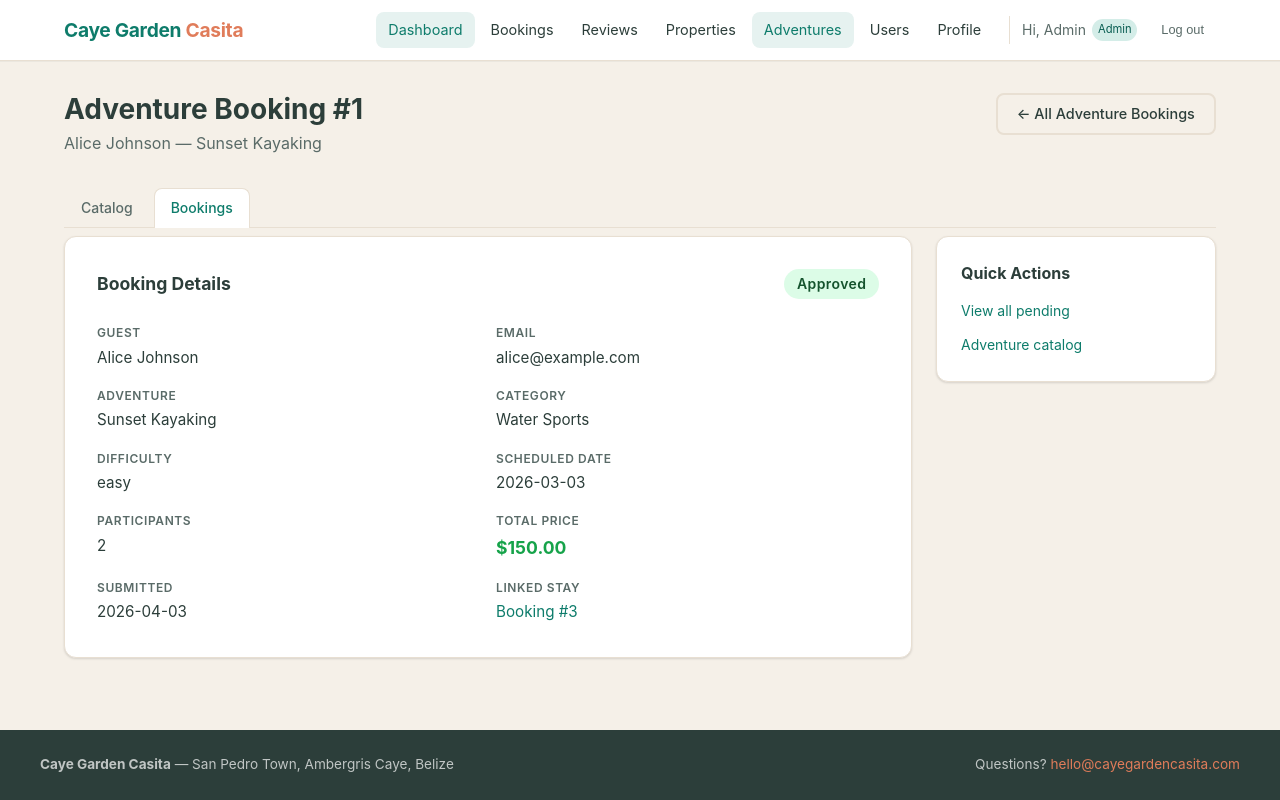
After one commit to nm90/booking-site-mar17, a Flask app: page /admin/adventure-bookings/1 in a window 1280 px wide. The commit adds this page. Run offline with Flask 3, Linux system fonts and the light colour scheme; the visitor is signed in with stand-in values (Sample User, id 1); data comes from the database, SQL or seed files in the repository; parts of the project's set-up code (start-up, migrations or seed data) failed here and were passed over; some libraries are stand-ins or nearby versions.

Commit message:
feat(admin): add detail view and navigation for adventure bookings (#48)
Add a dedicated detail page for adventure bookings with admin notes
support, sub-navigation tabs between catalog and bookings, and linked
list rows — matching the existing stay booking detail pattern.

Co-Authored-By: Claude Opus 4.6 <noreply@anthropic.com>

```diff
--- a/backend/app.py
+++ b/backend/app.py
@@ -235,6 +235,7 @@ CREATE TABLE adventure_bookings_new (
     status TEXT NOT NULL DEFAULT 'pending'
         CHECK (status IN ('pending', 'approved', 'rejected', 'cancelled')),
     special_requests TEXT,
+    admin_notes TEXT,
     total_price REAL NOT NULL DEFAULT 0 CHECK (total_price >= 0),
     created_at DATETIME DEFAULT CURRENT_TIMESTAMP,
     updated_at DATETIME DEFAULT CURRENT_TIMESTAMP,
@@ -249,7 +250,7 @@ CREATE TABLE adventure_bookings_new (
 
 _ADV_BOOKINGS_COPY_COLS = (
     "id, user_id, adventure_id, booking_id, scheduled_date, participants, status, "
-    "special_requests, total_price, created_at, updated_at"
+    "special_requests, admin_notes, total_price, created_at, updated_at"
 )
 
 
@@ -333,6 +334,7 @@ def init_database():
                 "ALTER TABLE users ADD COLUMN email_verification_token TEXT",
                 "ALTER TABLE users ADD COLUMN email_verification_expires DATETIME",
                 "ALTER TABLE users ADD COLUMN email_verified INTEGER NOT NULL DEFAULT 1",
+                "ALTER TABLE adventure_bookings ADD COLUMN admin_notes TEXT",
             ]:
                 try:
                     conn.execute(migration)
--- a/backend/controllers/admin_controller.py
+++ b/backend/controllers/admin_controller.py
@@ -23,6 +23,7 @@ Routes:
     POST /admin/adventures/<id>           - Update adventure
     POST /admin/adventures/<id>/deactivate - Deactivate adventure
     GET  /admin/adventure-bookings        - Adventure bookings
+    GET  /admin/adventure-bookings/<id> - View adventure booking
     POST /admin/adventure-bookings/<id>/approve - Approve adventure booking
     POST /admin/adventure-bookings/<id>/reject  - Reject adventure booking
     GET  /admin/users                     - Manage users
@@ -333,31 +334,50 @@ def adventure_bookings_index():
     return render_template('admin/adventure_bookings.html', bookings=bookings, current_status=status)
 
 
+@admin_bp.route('/adventure-bookings/<int:ab_id>')
+@admin_required
+def adventure_bookings_show(ab_id):
+    """View a single adventure booking's full details."""
+    booking = AdventureBooking.get_by_id(ab_id, include_relations=True)
+    if not booking:
+        flash('Adventure booking not found.', 'error')
+        return redirect(url_for('admin.adventure_bookings_index'))
+    return render_template('admin/adventure_booking_detail.html', booking=booking)
+
+
 @admin_bp.route('/adventure-bookings/<int:ab_id>/approve', methods=['POST'])
 @admin_required
 def adventure_bookings_approve(ab_id):
     """Approve an adventure booking."""
+    admin_notes = request.form.get('admin_notes', '').strip() or None
     try:
-        ab = AdventureBooking.update_status(ab_id, 'approved')
+        ab = AdventureBooking.update_status(ab_id, 'approved', admin_notes)
         if not ab:
             flash('Adventure booking not found.', 'error')
         else:
             flash('Adventure booking approved.', 'success')
     except ValueError as e:
         flash(str(e), 'error')
-    return redirect(url_for('admin.adventure_bookings_index'))
+    return redirect(url_for('admin.adventure_bookings_show', ab_id=ab_id))
 
 
 @admin_bp.route('/adventure-bookings/<int:ab_id>/reject', methods=['POST'])
 @admin_required
 def adventure_bookings_reject(ab_id):
     """Reject an adventure booking."""
-    ab = AdventureBooking.update_status(ab_id, 'rejected')
-    if not ab:
-        flash('Adventure booking not found.', 'error')
-    else:
-        flash('Adventure booking rejected.', 'success')
-    return redirect(url_for('admin.adventure_bookings_index'))
+    admin_notes = request.form.get('admin_notes', '').strip() or None
+    if not admin_notes:
+        flash('A reason is required when rejecting an adventure booking.', 'error')
+        return redirect(url_for('admin.adventure_bookings_show', ab_id=ab_id))
+    try:
+        ab = AdventureBooking.update_status(ab_id, 'rejected', admin_notes)
+        if not ab:
+            flash('Adventure booking not found.', 'error')
+        else:
+            flash('Adventure booking rejected.', 'success')
+    except ValueError as e:
+        flash(str(e), 'error')
+    return redirect(url_for('admin.adventure_bookings_show', ab_id=ab_id))
 
 
 # ============================================================================
--- a/backend/database/schema.sql
+++ b/backend/database/schema.sql
@@ -135,6 +135,7 @@ CREATE TABLE IF NOT EXISTS adventure_bookings (
     status TEXT NOT NULL DEFAULT 'pending'
         CHECK (status IN ('pending', 'approved', 'rejected', 'cancelled')),
     special_requests TEXT,
+    admin_notes TEXT,
     total_price REAL NOT NULL DEFAULT 0 CHECK (total_price >= 0),
     created_at DATETIME DEFAULT CURRENT_TIMESTAMP,
     updated_at DATETIME DEFAULT CURRENT_TIMESTAMP,
--- a/backend/models/adventure.py
+++ b/backend/models/adventure.py
@@ -405,7 +405,7 @@ class AdventureBooking:
         return bookings
 
     @staticmethod
-    def update_status(ab_id: int, status: str) -> Optional[Dict]:
+    def update_status(ab_id: int, status: str, admin_notes: str = None) -> Optional[Dict]:
         """Update adventure booking status (admin action)."""
         if status not in AdventureBooking.VALID_STATUSES:
             raise ValueError(f"Status must be one of {AdventureBooking.VALID_STATUSES}")
@@ -437,13 +437,13 @@ class AdventureBooking:
                         "Cannot approve: maximum participants for this date would be exceeded."
                     )
                 execute_query(
-                    "UPDATE adventure_bookings SET status=?, updated_at=CURRENT_TIMESTAMP WHERE id=?",
-                    (status, ab_id), commit=True
+                    "UPDATE adventure_bookings SET status=?, admin_notes=?, updated_at=CURRENT_TIMESTAMP WHERE id=?",
+                    (status, admin_notes, ab_id), commit=True
                 )
             return AdventureBooking.get_by_id(ab_id, include_relations=True)
 
         execute_query(
-            "UPDATE adventure_bookings SET status=?, updated_at=CURRENT_TIMESTAMP WHERE id=?",
-            (status, ab_id), commit=True
+            "UPDATE adventure_bookings SET status=?, admin_notes=?, updated_at=CURRENT_TIMESTAMP WHERE id=?",
+            (status, admin_notes, ab_id), commit=True
         )
         return AdventureBooking.get_by_id(ab_id, include_relations=True)
--- /dev/null
+++ b/backend/templates/admin/adventure_booking_detail.html
@@ -0,0 +1,124 @@
+{% extends "base.html" %}
+{% block title %}Adventure Booking #{{ booking.id }}{% endblock %}
+
+{% block content %}
+<div class="page-header">
+    <div>
+        <h1>Adventure Booking #{{ booking.id }}</h1>
+        <p class="subtitle">{{ booking.user.first_name }} {{ booking.user.last_name }} — {{ booking.adventure.name }}</p>
+    </div>
+    <a href="{{ url_for('admin.adventure_bookings_index') }}" class="btn btn-outline">&larr; All Adventure Bookings</a>
+</div>
+
+<div class="filter-tabs" style="margin-bottom: 0.5rem;">
+    <a href="{{ url_for('admin.adventures_index') }}" class="filter-tab">Catalog</a>
+    <a href="{{ url_for('admin.adventure_bookings_index') }}" class="filter-tab active">Bookings</a>
+</div>
+
+<div class="detail-layout">
+    <div class="detail-main">
+        <div class="detail-card">
+            <div class="detail-card-header">
+                <h2>Booking Details</h2>
+                <span class="badge badge-{{ booking.status }} badge-lg">{{ booking.status }}</span>
+            </div>
+
+            <div class="detail-grid">
+                <div class="detail-item">
+                    <span class="detail-label">Guest</span>
+                    <span class="detail-value">{{ booking.user.first_name }} {{ booking.user.last_name }}</span>
+                </div>
+                <div class="detail-item">
+                    <span class="detail-label">Email</span>
+                    <span class="detail-value">{{ booking.user.email }}</span>
+                </div>
+                <div class="detail-item">
+                    <span class="detail-label">Adventure</span>
+                    <span class="detail-value">{{ booking.adventure.name }}</span>
+                </div>
+                <div class="detail-item">
+                    <span class="detail-label">Category</span>
+                    <span class="detail-value">{{ booking.adventure.category }}</span>
+                </div>
+                <div class="detail-item">
+                    <span class="detail-label">Difficulty</span>
+                    <span class="detail-value">{{ booking.adventure.difficulty }}</span>
+                </div>
+                <div class="detail-item">
+                    <span class="detail-label">Scheduled Date</span>
+                    <span class="detail-value">{{ booking.scheduled_date }}</span>
+                </div>
+                <div class="detail-item">
+                    <span class="detail-label">Participants</span>
+                    <span class="detail-value">{{ booking.participants }}</span>
+                </div>
+                <div class="detail-item">
+                    <span class="detail-label">Total Price</span>
+                    <span class="detail-value price">${{ "%.2f" | format(booking.total_price) }}</span>
+                </div>
+                <div class="detail-item">
+                    <span class="detail-label">Submitted</span>
+                    <span class="detail-value">{{ booking.created_at[:10] }}</span>
+                </div>
+                {% if booking.booking_id %}
+                <div class="detail-item">
+                    <span class="detail-label">Linked Stay</span>
+                    <span class="detail-value"><a href="{{ url_for('admin.bookings_show', booking_id=booking.booking_id) }}">Booking #{{ booking.booking_id }}</a></span>
+                </div>
+                {% endif %}
+            </div>
+
+            {% if booking.special_requests %}
+            <div class="detail-notes">
+                <span class="detail-label">Special Requests</span>
+                <p>{{ booking.special_requests }}</p>
+            </div>
+            {% endif %}
+
+            {% if booking.admin_notes %}
+            <div class="detail-notes admin-notes">
+                <span class="detail-label">Host Notes</span>
+                <p>{{ booking.admin_notes }}</p>
+            </div>
+            {% endif %}
+        </div>
+
+        {% if booking.status == 'pending' %}
+        <div class="admin-actions">
+            <h3>Take Action</h3>
+            <div class="action-forms">
+                <form action="{{ url_for('admin.adventure_bookings_approve', ab_id=booking.id) }}" method="POST" class="action-form">
+                    <input type="hidden" name="csrf_token" value="{{ csrf_token() }}">
+                    <div class="form-group">
+                        <label for="approve_notes">Note to guest (optional)</label>
+                        <input type="text" id="approve_notes" name="admin_notes"
+                               placeholder="e.g. Looking forward to the adventure!">
+                    </div>
+                    <button type="submit" class="btn btn-success">Approve Booking</button>
+                </form>
+
+                <form action="{{ url_for('admin.adventure_bookings_reject', ab_id=booking.id) }}" method="POST" class="action-form">
+                    <input type="hidden" name="csrf_token" value="{{ csrf_token() }}">
+                    <div class="form-group">
+                        <label for="reject_notes">Reason for rejection <span class="required">*</span></label>
+                        <input type="text" id="reject_notes" name="admin_notes"
+                               placeholder="e.g. Activity unavailable on this date" required>
+                    </div>
+                    <button type="submit" class="btn btn-danger">Reject Booking</button>
+                </form>
+            </div>
+        </div>
+        {% endif %}
+    </div>
+
+    <div class="detail-sidebar">
+        <div class="info-card">
+            <h3>Quick Actions</h3>
+            <ul class="quick-links">
+                <li><a href="{{ url_for('admin.adventure_bookings_index') }}?status=pending">View all pending</a></li>
+                <li><a href="{{ url_for('admin.adventures_index') }}">Adventure catalog</a></li>
+            </ul>
+        </div>
+    </div>
+</div>
+{% endblock %}
--- a/backend/templates/admin/adventures.html
+++ b/backend/templates/admin/adventures.html
@@ -8,6 +8,11 @@
         <p class="subtitle">Manage the adventure catalog</p>
     </div>
     <a href="{{ url_for('admin.adventures_new') }}" class="btn btn-primary">+ Add Adventure</a>
+</div>
+
+<div class="filter-tabs" style="margin-bottom: 0.5rem;">
+    <a href="{{ url_for('admin.adventures_index') }}" class="filter-tab active">Catalog</a>
+    <a href="{{ url_for('admin.adventure_bookings_index') }}" class="filter-tab">Bookings</a>
 </div>
 
 {% if adventures %}
```
Also changed, not shown: backend/templates/admin/adventure_bookings.html (+7 -15 lines).
